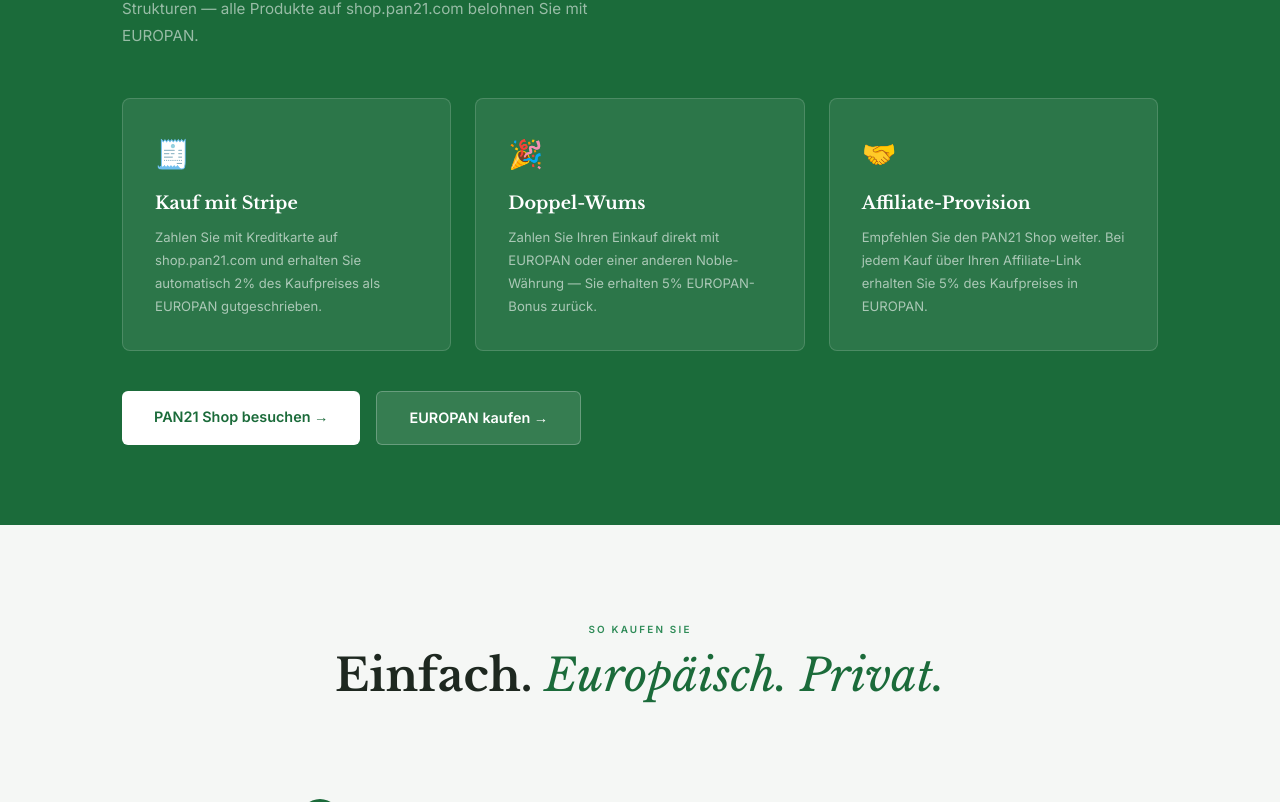
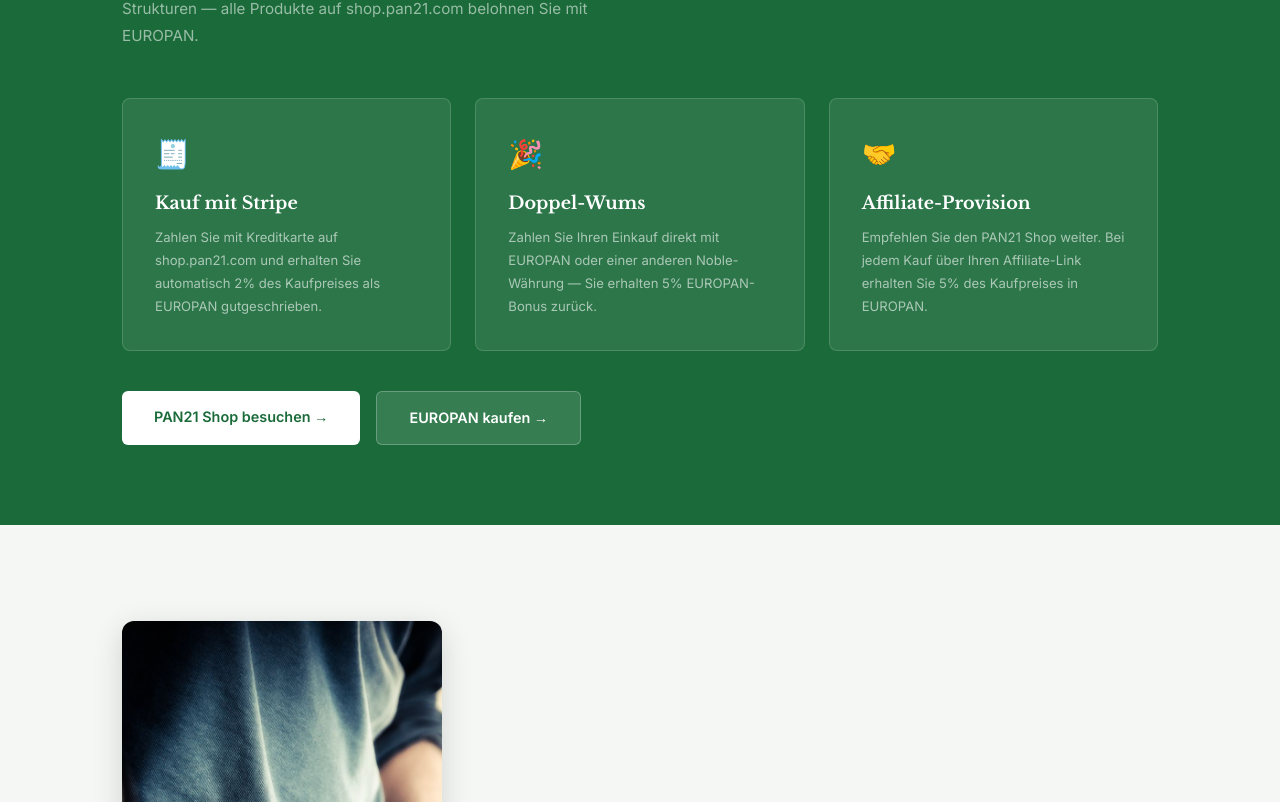
Before and after one commit to haraldlinhart-prog/europan-group, a Next.js app: page / in a window 1280 px wide. Shown: the part 1998-2800 px from the top of the page. Built offline with nearby package versions, Linux system fonts and the light colour scheme.

Commit message:
Bild links neben 'Einfach. Europäisch. Privat.'-Block ergänzt

```diff
--- a/app/page.tsx
+++ b/app/page.tsx
@@ -241,9 +241,14 @@
       {/* How it works */}
       <section className="section how-sec" id="how">
         <div className="container">
-          <div style={{ textAlign: 'center', marginBottom: '4rem' }}>
-            <span className="eyebrow"><span className="de-content">So kaufen Sie</span><span className="en-content">How to Buy</span></span>
-            <h2 className="sec-title"><span className="de-content">Einfach. <em>Europäisch. Privat.</em></span><span className="en-content">Simple. <em>European. Private.</em></span></h2>
+          <div style={{ display: 'flex', gap: '3rem', alignItems: 'center', flexWrap: 'wrap', marginBottom: '4rem' }}>
+            <div style={{ flex: '0 1 320px', minWidth: '220px' }}>
+              <img src="/images/how-it-works.jpg" alt="Bargeld in Jeans-Tasche" style={{ width: '100%', height: 'auto', borderRadius: '12px', display: 'block', boxShadow: '0 8px 30px rgba(0,0,0,0.15)' }} />
+            </div>
+            <div style={{ flex: '1 1 420px', minWidth: '280px', textAlign: 'center' }}>
+              <span className="eyebrow"><span className="de-content">So kaufen Sie</span><span className="en-content">How to Buy</span></span>
+              <h2 className="sec-title"><span className="de-content">Einfach. <em>Europäisch. Privat.</em></span><span className="en-content">Simple. <em>European. Private.</em></span></h2>
+            </div>
           </div>
           <div className="how-steps">
             {howSteps.map((s, i) => (
```
Also changed, not shown: public/images/how-it-works.jpg (added).
